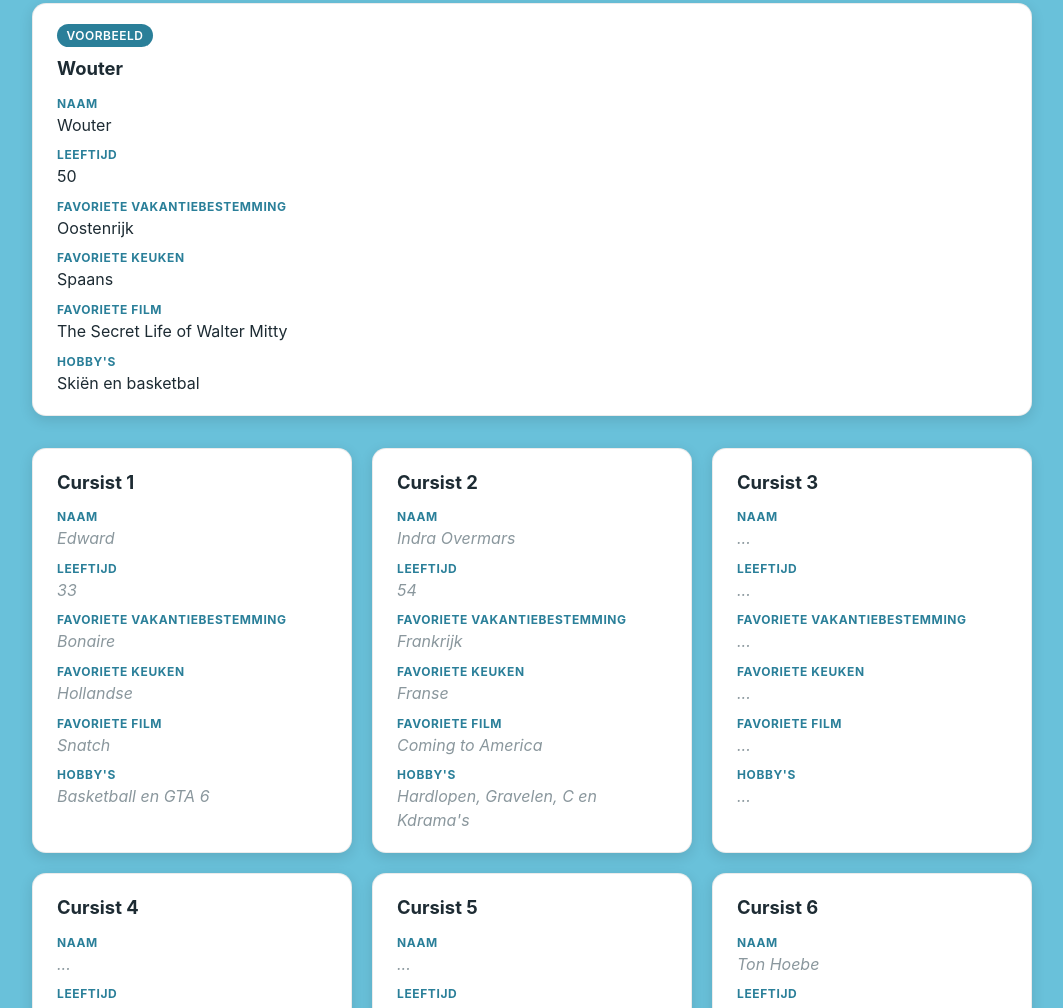
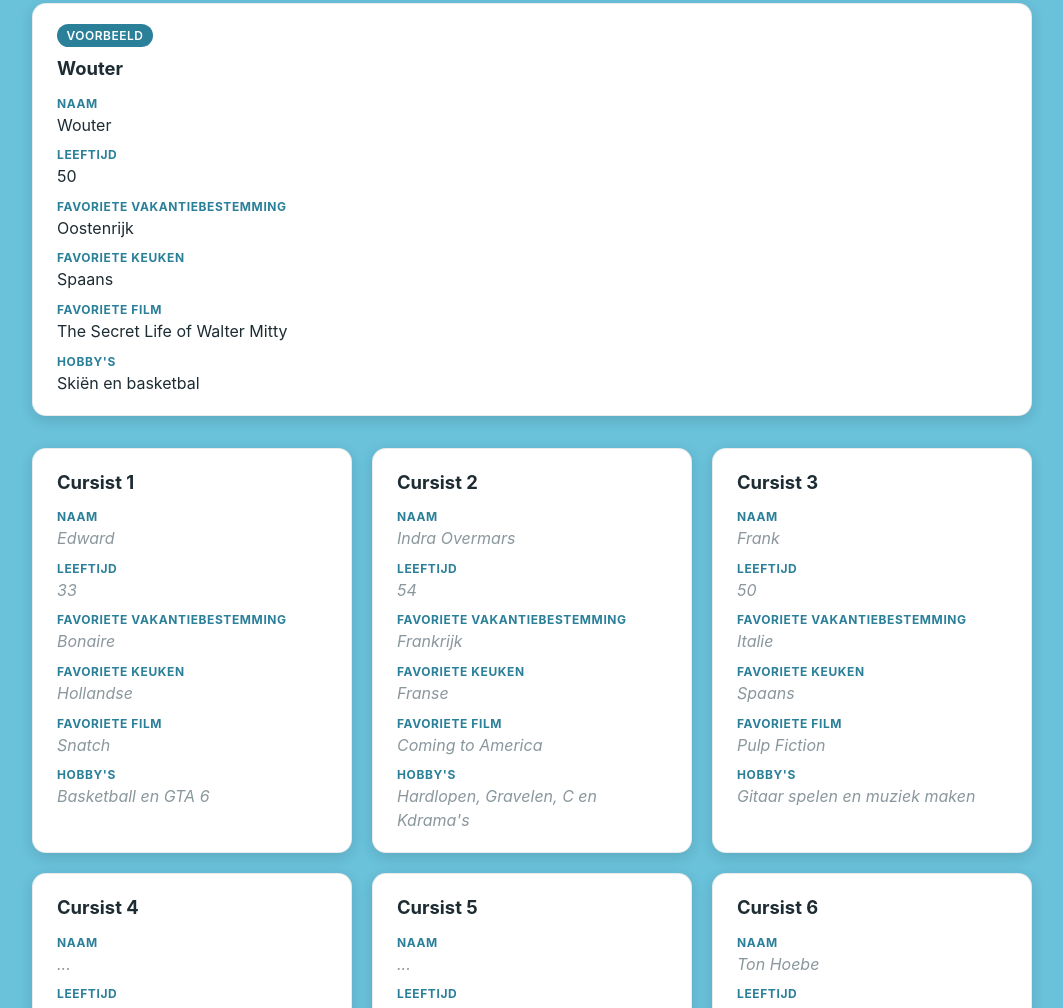
Before and after one commit to SUPERPNL/GIT-Cursus-SxBlue-2026, a plain HTML site: page werkmap/index.html in a window 1280 px wide. Shown: the part 160-1168 px from the top of the page, without its empty margins (108-1171 px from the left). Drawn offline with Linux system fonts and the light colour scheme.

Commit message:
Fijne Kerst

```diff
--- a/werkmap/index.html
+++ b/werkmap/index.html
@@ -201,17 +201,17 @@
         <h2>Cursist 3</h2>
         <dl>
           <dt>Naam</dt>
-          <dd>...</dd>
+          <dd>Frank</dd>
           <dt>Leeftijd</dt>
-          <dd>...</dd>
+          <dd>50</dd>
           <dt>Favoriete vakantiebestemming</dt>
-          <dd>...</dd>
+          <dd>Italie</dd>
           <dt>Favoriete keuken</dt>
-          <dd>...</dd>
+          <dd>Spaans</dd>
           <dt>Favoriete film</dt>
-          <dd>...</dd>
+          <dd>Pulp Fiction</dd>
           <dt>Hobby's</dt>
-          <dd>...</dd>
+          <dd>Gitaar spelen en muziek maken</dd>
         </dl>
       </article>
 
```
